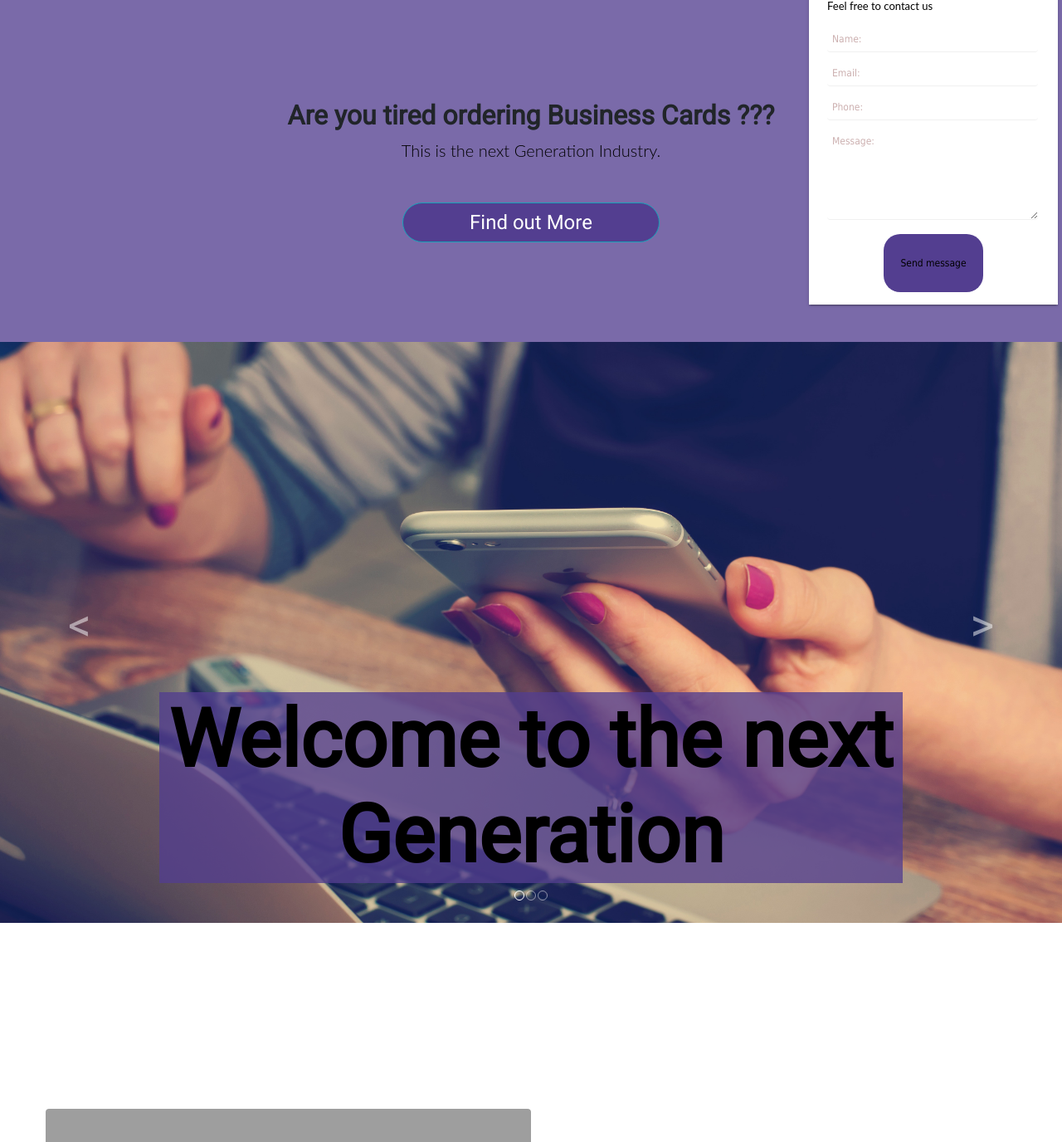
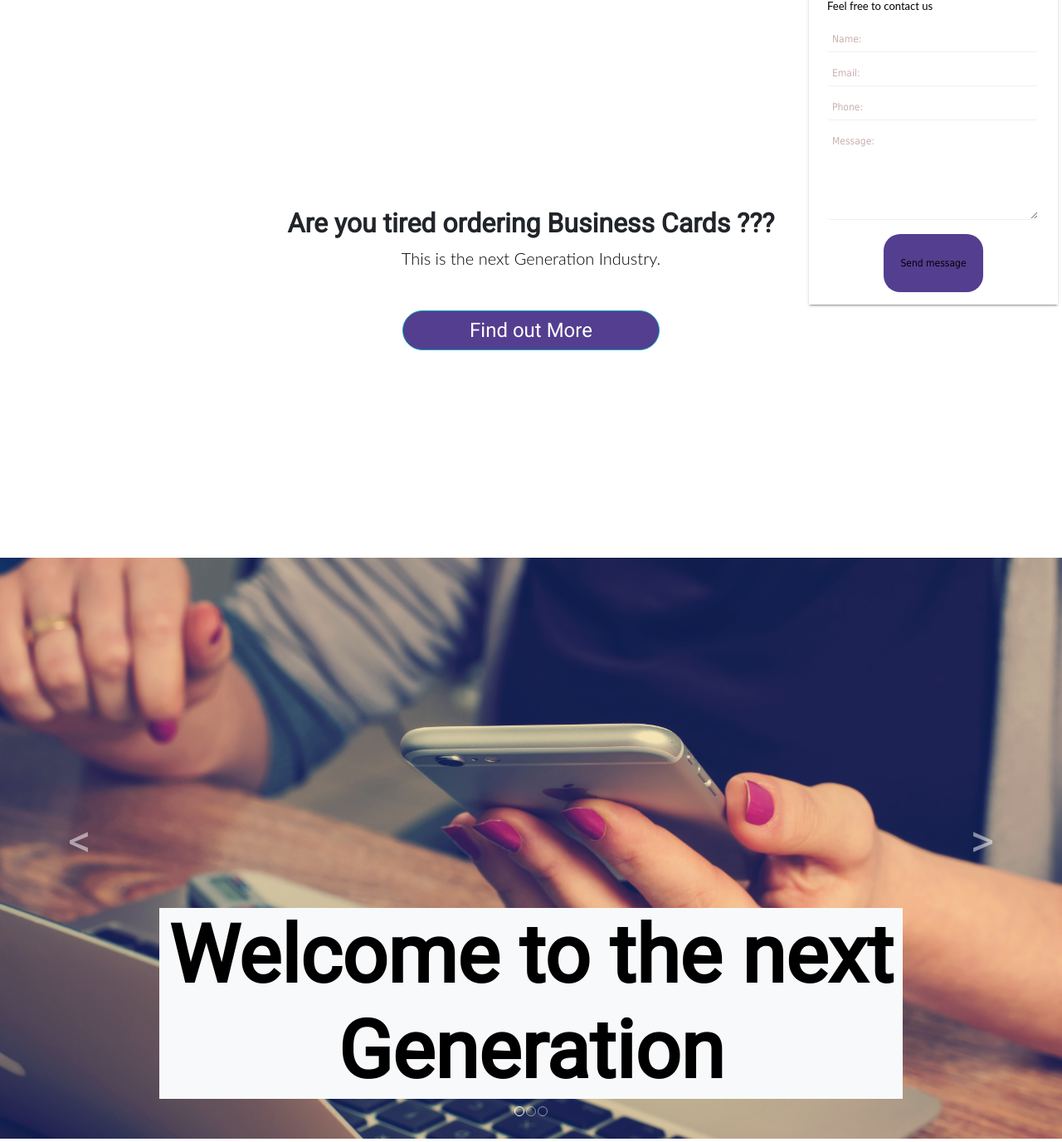
Before and after one commit to yariel1983/virtualbusinesscard, a PHP site: page / in a window 1280 px wide. Shown: the part 800-2176 px from the top of the page at 83% size. Run offline with PHP 8.4, Linux system fonts and the light colour scheme; some libraries are stand-ins or nearby versions; grey boxes are pictures that could not be loaded.

Commit message:
home page sailing

```diff
--- a/assets/css/style1.css
+++ b/assets/css/style1.css
@@ -14,8 +14,8 @@ body {
 }
 
 .content-section {
-    padding-top: 7.5rem;
-    padding-bottom: 7.5rem;
+    padding-top: 250px;
+    padding-bottom: 250px;
 }
 
 .content-section-heading h2 {
@@ -500,8 +500,8 @@ h6 {
     padding-bottom: 200px;
 }
 
-.bg-light {
-    background-color: #533e90c4 !important;
+#homejumb {
+    background-color: #fff!important;
 }
 
 .btn btn-info {
--- a/index.php
+++ b/index.php
@@ -11,7 +11,7 @@
     <div class="overlay"></div>
 </header>
 
-<section class="content-section bg-light" id="about">
+<section class="content-section" id="homejumb">
     <div class="container text-center">
         <div class="row">
             <div class="col-lg-10 mx-auto">
```
